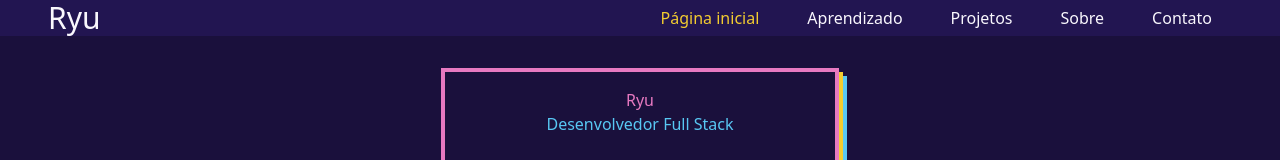
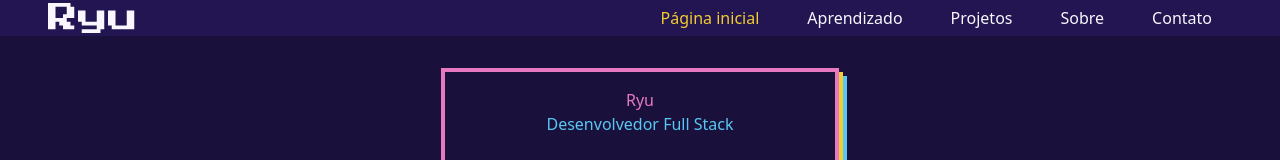
Before and after one commit to MateusRyu/portfolio, a Next.js app: page / in a window 1280 px wide. Shown: the top 160 px of the page. Built offline with nearby package versions, Linux system fonts and the light colour scheme.

Commit message:
feat: use h2 at brand name

```diff
--- a/components/navbar/Header.tsx
+++ b/components/navbar/Header.tsx
@@ -5,6 +5,7 @@ import { usePathname } from "next/navigation";
 import Close from "../icons/Close";
 import Hamburger from "../icons/Hamburger";
 import NavItem from "./NavItem";
+import H2 from "../typography/headings/H2";
 
 export type Item = {
   label: string;
@@ -42,7 +43,7 @@ export default function Header({ brandName, navItems }: HeaderProps) {
     <header className="bg-neutral py-0 px-0">
       <nav className="w-full flex flex-row items-center justify-between px-4 md:px-8 lg:px-12">
         <a className="text-3xl text-neutral-content" href="/">
-          {brandName}
+          <H2>{brandName}</H2>
         </a>
         <ul className="hidden md:flex flex-row gap-4 px-1">{navbar}</ul>
         <button
```
